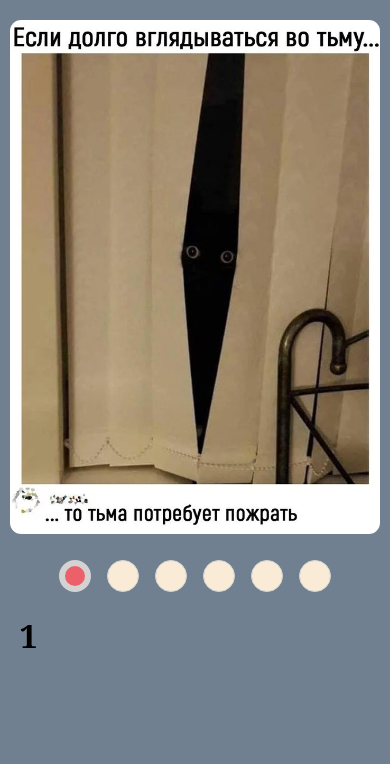
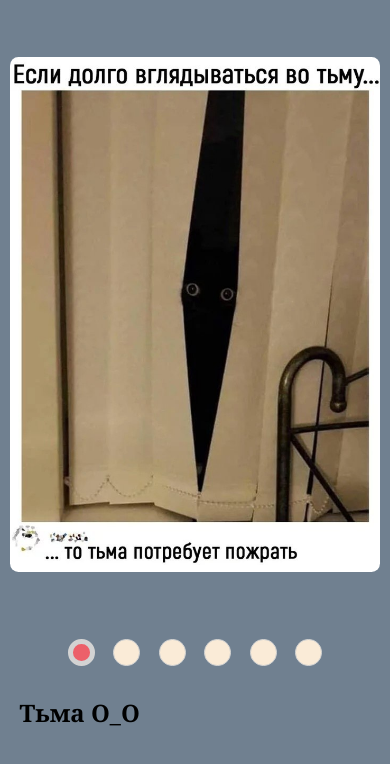
Before and after one commit to MaryOp/cssMemSlider, a plain HTML site: page index.html in a window 390 px wide. Drawn offline with Linux system fonts and the light colour scheme.

Commit message:
feat: animation

```diff
--- a/app.js
+++ b/app.js
@@ -101,10 +101,27 @@ activeMemImg.classList.remove("disabled");
 activeMemLegend.classList.add("active");
 activeMemLegend.classList.remove("disabled");
 
-
+// let currentSlide = document.querySelector("input:checked").value;
 
 document.querySelectorAll('input').forEach((elem) => {
     elem.addEventListener("change", function(event) {
+
+        let currentNumber = document.querySelector(".active").classList[0].slice(6);
+        let currentImage = document.querySelector(".slide_" + currentNumber);
+        currentImage.classList.add("disappear");
+        // console.log(document.querySelector(".slide_" + currentNumber).className)
+
+        // currentImage.addEventListener("transitionend", function() {
+        //     for(key in mems) {
+        //         let order_num = (key.slice(3));
+        //         let image =  document.querySelector(".slide_"+order_num);
+        //         let legend = document.querySelector(".legend-span_" + order_num);
+        //         image.classList.remove("active");
+        //         image.classList.add("disabled");
+        //         legend.classList.remove("active");
+        //         legend.classList.add("disabled");
+        //     }
+        //   })
         for(key in mems) {
             let order_num = (key.slice(3));
             let image =  document.querySelector(".slide_"+order_num);
@@ -114,6 +131,9 @@ document.querySelectorAll('input').forEach((elem) => {
             legend.classList.remove("active");
             legend.classList.add("disabled");
         }
+
+
+        // currentSlide.classList.add("disappear");
         let count = document.querySelector("input:checked").value;
         let activeMemImg = document.querySelector(".slide_" + count);
         let activeMemLegend = document.querySelector(".legend-span_" + count);
@@ -121,5 +141,8 @@ document.querySelectorAll('input').forEach((elem) => {
         activeMemImg.classList.remove("disabled");
         activeMemLegend.classList.add("active");
         activeMemLegend.classList.remove("disabled");
+        document.querySelector(".slide_" + currentNumber).classList.remove("disappear");
+        // console.log(document.querySelector(".slide_" + currentNumber).className)
+
     })
 })
--- a/mems.json
+++ b/mems.json
@@ -2,33 +2,33 @@
   "mem1": {
             "id": 1,
             "url":"./assets/1.jpg",
-            "legend":"1"
+            "legend":"Тьма О_О"
         },
 
   "mem2": {
             "id": 2,
             "url":"./assets/2.jpg",
-            "legend":"2"
+            "legend":"ИИ - такой ИИ"
   },
   "mem3": {
             "id": 3,
             "url":"./assets/3.jpg",
-            "legend":"3"
+            "legend":"Один любит оливки, другой - нет"
   },
   "mem4": {
             "id": 4,
             "url":"./assets/4.jpg",
-            "legend":"4"
+            "legend":"Очень надо"
   },
   "mem5":{
             "id": 5,
             "url":"./assets/5.jpg",
-            "legend":"5"
+            "legend":"Почешите мне пузико"
   },
   "mem6":{
             "id": 6,
             "url":"./assets/6.jpg",
-            "legend":"6"
+            "legend":"Поправка: я буду миледи"
   }
 
 }
--- a/style.css
+++ b/style.css
@@ -8,9 +8,11 @@ body {
  font-family: Georgia, 'Times New Roman', Times, serif;
 }
 
+
+/*START OF DESKTOP VERSION*/
 @media (min-width: 831px) {
             body {
-                font-size: 10px;
+                font-size: 15px;
                 font-weight: bold;
             }
 
@@ -22,7 +24,7 @@ body {
 
             }
         .toggler-wrapper {
-            margin-top: 1.5rem;
+            margin-top: 1.5em;
             display: flex;
             flex-direction: row-reverse;
             justify-content: space-between;
@@ -33,7 +35,7 @@ body {
 
 .toggler {
     display: flex;
-    width: 20rem;
+    width: 20em;
 
     justify-content: space-between;
 }
@@ -43,41 +45,38 @@ body {
         }
 
     input {
-        width: 2rem;
-        height: 2rem;
+        width: 2em;
+        height: 2em;
         /* margin: 0 1.5rem; */
     }
 
 
 }
 
-
+/*END OF DESKTOP VERSION*/
+/*START OF MOBILE VERSION*/
 @media (max-width: 830px) {
             body {
-                font-size: 7px;
+                font-size: 12px;
                 font-weight: bold;
             }
-
 
         .wrapper {
             margin: 5% auto;
             display: flex;
             flex-direction: column;
             justify-content: space-around;
-            /* height: 80vh; */
+            /* height: 100vh; */
             /* outline: 1px solid blue; */
-
         }
 
         .toggler-wrapper {
-            margin-top: 1.5rem;
+            margin-top: 1.5em;
             display: flex;
             flex-direction: column;
             justify-content: space-between;
             align-items: center;
-
             }
-
 
             .toggler {
                 /* position: absolute;
@@ -85,10 +84,11 @@ body {
                 right: 200px; */
                 display: flex;
                 width: 70vw;
-                /* height: 50px; */
+                /* height: 5; */
                 /* outline: 1px solid blue; */
-                justify-content: space-between;
-
+                align-items: center;
+                align-content: center;
+                justify-content: space-evenly;
             }
 
             .legend {
@@ -98,17 +98,25 @@ body {
             }
 
             .img > img {
-                width: 95%;
+                max-width: 95%;
+                max-height: 100%;
             }
 
+            .img {
+                display:flex;
+                height: 70vh;
+                align-items: center;
+
+            }
 
             input {
-                width: 2rem;
-                height: 2rem;
+                width: 2em;
+                height: 2em;
                 /* margin: 0 0.3rem; */
             }
 }
 
+/*END OF MOBILE VERSION*/
 
 .img {
     margin: 0 auto;
@@ -117,10 +125,18 @@ body {
 
 .img > img {
     margin: 0 auto;
-    border-radius: 0.7rem;
+    border-radius: 0.7em;
+    animation: appear 2s ease;
+
 }
 
-
+label {
+    /* outline: 1px solid red; */
+    height: 4em;
+    width: 4em;
+    display: flex;
+    justify-content: center;
+}
 
 input {
     -webkit-appearance: none;
@@ -130,30 +146,31 @@ input {
     left: 0px;
     content: "";
     border-radius: 50%;
-    border: 0.1rem solid lightgrey;
+    border: 0.1em solid lightgrey;
     background-color: antiquewhite;
+    align-self: center;
 
 }
 
 input:checked {
-    border: 0.4rem solid lightgrey;;
+    border: 0.4em solid lightgrey;;
     background-color: #ec606a;
 }
 
 input:hover {
     background-color: #aa001d;
-    border: 0.3rem solid lightgrey;
+    border: 0.3em solid lightgrey;
     cursor: pointer;
 }
 
 
 input:checked:hover {
     background-color: #aa001d;
-    border: 0.4rem solid lightgrey;;
+    border: 0.4em solid lightgrey;;
 }
 
 input:active {
-    background-color: #e9c7c1;
+    background-color: #ffafc1;
     border: none;
 }
 
@@ -165,10 +182,8 @@ label:hover {
     white-space: normal;
 }
 .legend > span {
-    font-size: 2rem;
-
-    /* flex-wrap: wrap;
-    display: flex; */
+    font-size: 2em;
+    animation: appear 2s ease;
 }
 
 .active {
@@ -178,3 +193,28 @@ label:hover {
 .disabled {
     display:none;
 }
+
+
+@keyframes appear {
+    from {
+        opacity:  0
+       }
+
+    to {
+        opacity: 1;
+    }
+}
+
+@keyframes disappear {
+    from {
+        opacity:  1
+    }
+    to {
+        opacity:  0
+    }
+}
+
+.disappear {
+    animation: disappear 2s ease;
+    animation-fill-mode: forwards;
+}
```
